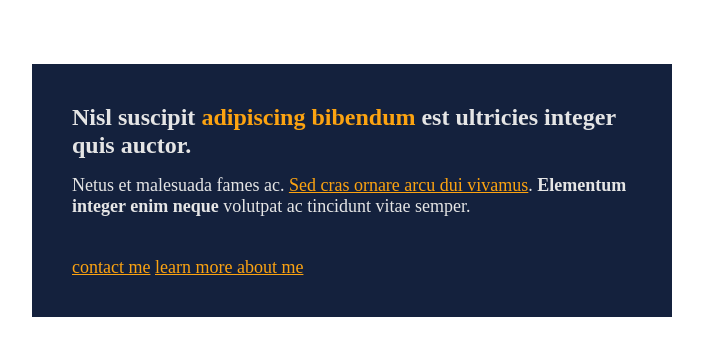
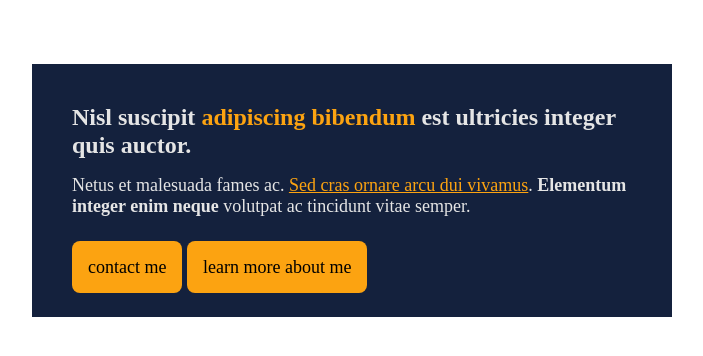
Before and after one commit to mgracnazareno/responsive-web, a plain HTML site: page css-margins-padding/index.html in a window 1280 px wide. Shown: the whole page, without its empty margins (288-991 px from the left). Drawn offline with nearby package versions, Linux system fonts and the light colour scheme.

Commit message:
Add style to button

```diff
--- a/css-margins-padding/css/style.css
+++ b/css-margins-padding/css/style.css
@@ -25,9 +25,15 @@ p {
     margin-top: 40px;
     margin-bottom: 0;
 }
+
+.links > .button {
+    color: black;
+    text-decoration: none;
+}
 .accent-color {
     color: #fca311;
 }
+
 a:link, a:visited {
     color: #fca311;
 }
@@ -37,3 +43,11 @@ a:hover {
 a:focus{
     color: #76c893;
 }
+
+
+
+.button{
+    background:#fca311;
+    padding: 16px;
+    border-radius: 8px;
+}
--- a/css-margins-padding/index.html
+++ b/css-margins-padding/index.html
@@ -10,7 +10,7 @@
                     <strong>Elementum integer enim neque</strong>  volutpat ac tincidunt vitae semper.
                 </p>
                 <p class="links">
-                    <a href="#">contact me</a> <a href="#">learn more about me</a>
+                    <a class="button" href="#">contact me</a> <a class="button" href="#">learn more about me</a>
                 </p>
             </div>
         </div>
```
